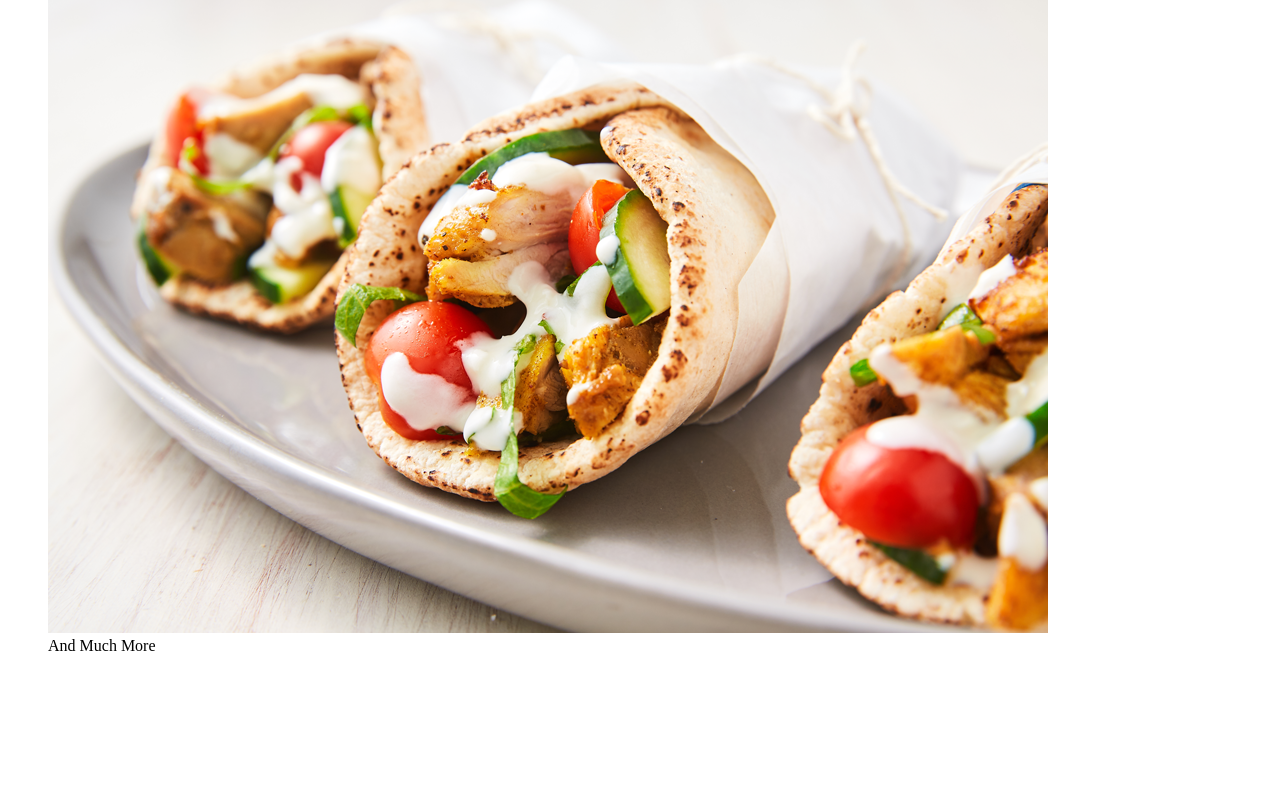
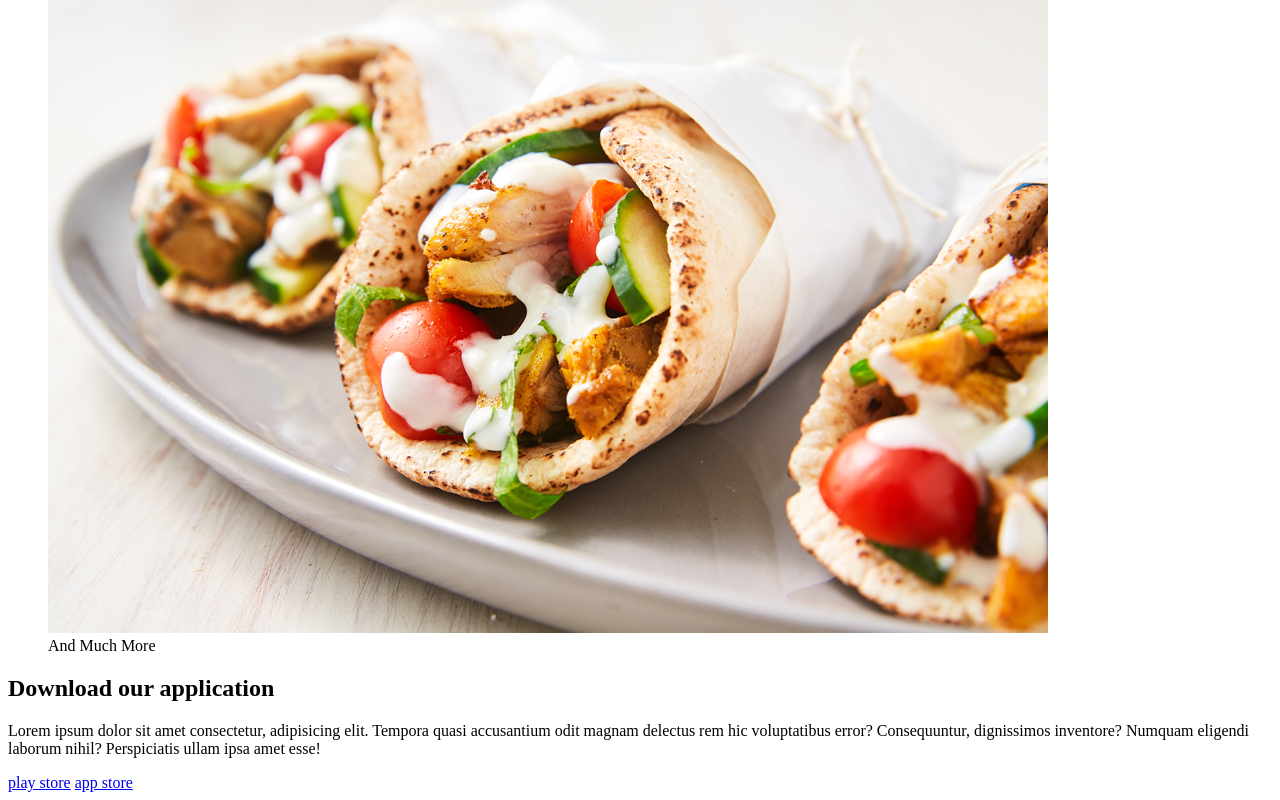
Before and after one commit to Mudi-Igbinoba/SCA-Portfolio-Landing-Page-, a plain HTML site: page index.html in a window 1280 px wide. Shown: the part 2666-3466 px from the top of the page. Before the commit the page ends 3337 px from the top, so only its background shows below. Drawn offline with Linux system fonts and the light colour scheme.

Commit message:
added an application section

```diff
--- a/index.html
+++ b/index.html
@@ -62,7 +62,11 @@
         <figcaption>And Much More </figcaption>
       </figure>
     </section>
-
+    <section id="application">
+      <h2>Download our application</h2>
+      <p>Lorem ipsum dolor sit amet consectetur, adipisicing elit. Tempora quasi accusantium odit magnam delectus rem hic voluptatibus error? Consequuntur, dignissimos inventore? Numquam eligendi laborum nihil? Perspiciatis ullam ipsa amet esse!</p>
+      <a href="#">play store</a>
+      <a href="#">app store</a>
     </section>
   </section>
 </body>
```
